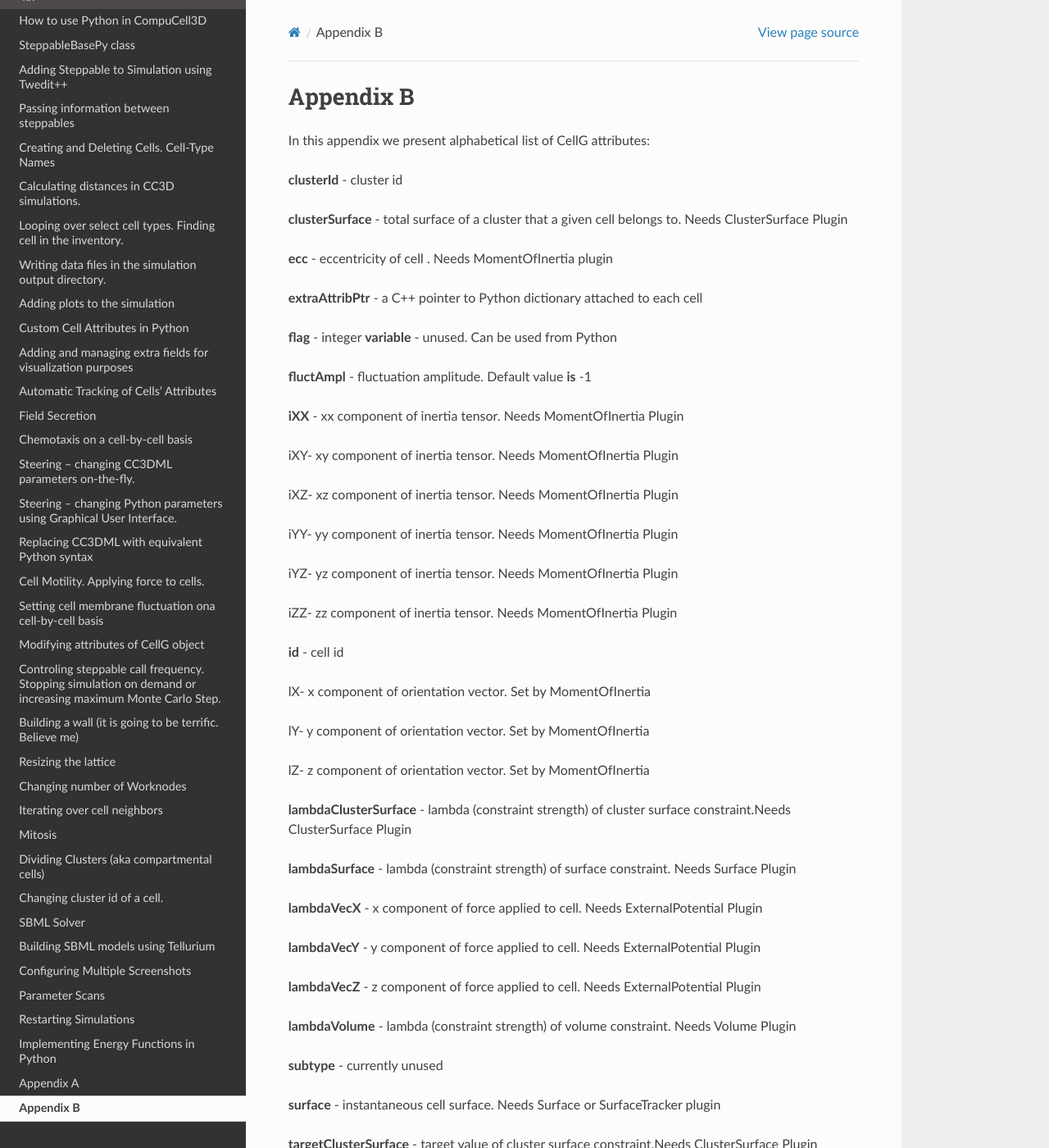
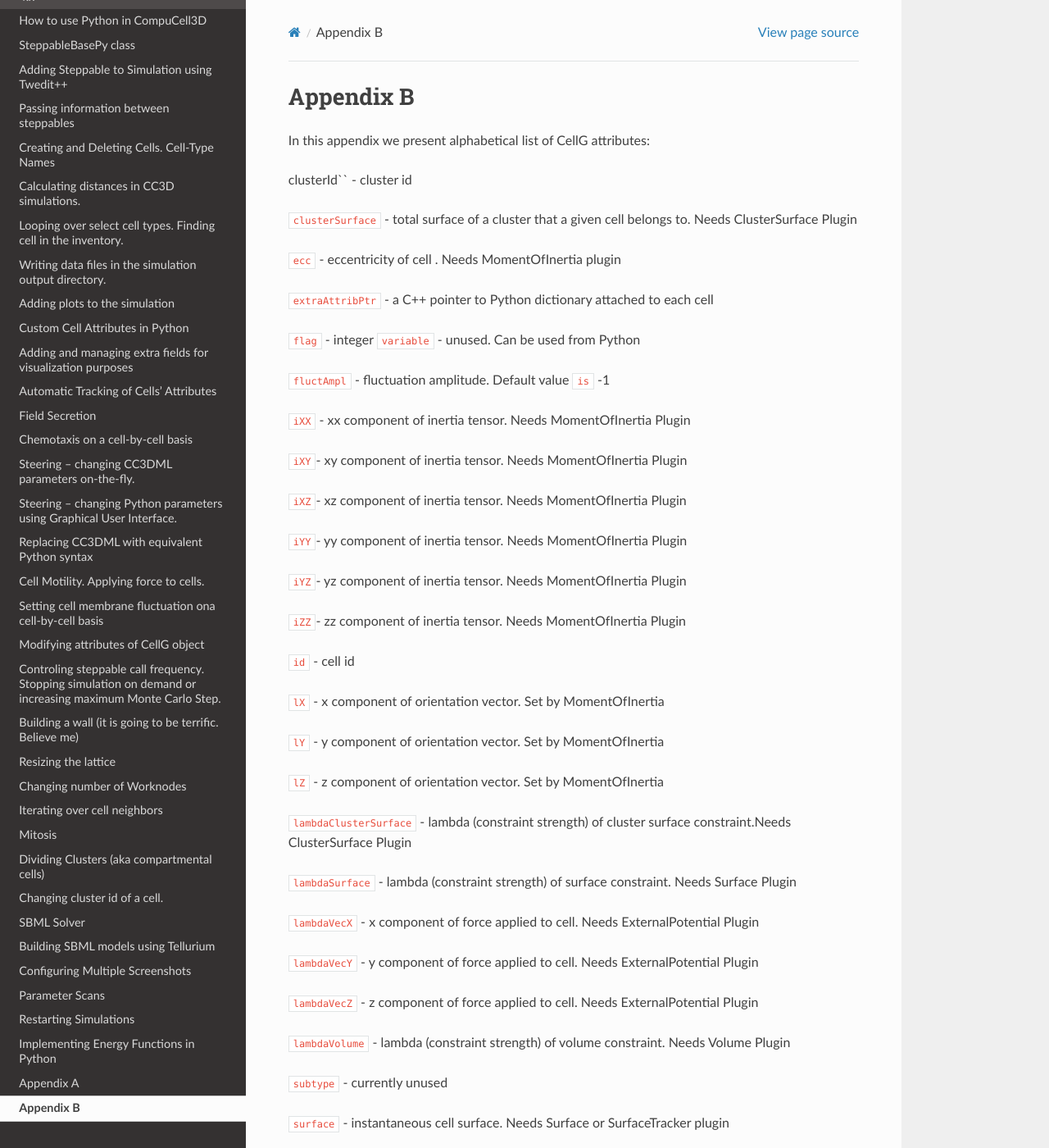
Before and after one commit to CompuCell3D/PythonScriptingManual, a Sphinx documentation site: the page built from docs/appendix_b.rst, in a window 1280 px wide and 1400 px high. Shown: the whole window at 82% size. Built offline with Sphinx 7.4.7 and the Read the Docs theme 2.0.0, drawn with Linux system fonts in a browser that asks for light colours.

```diff
--- a/docs/appendix_b.rst
+++ b/docs/appendix_b.rst
@@ -3,89 +3,89 @@ Appendix B
 
 In this appendix we present alphabetical list of CellG attributes:
 
-**clusterId** - cluster id
+clusterId`` - cluster id
 
-**clusterSurface** - total surface of a cluster that a given cell belongs
+``clusterSurface`` - total surface of a cluster that a given cell belongs
 to. Needs ClusterSurface Plugin
 
-**ecc** - eccentricity of cell . Needs MomentOfInertia plugin
+``ecc`` - eccentricity of cell . Needs MomentOfInertia plugin
 
-**extraAttribPtr** - a C++ pointer to Python dictionary attached to each
+``extraAttribPtr`` - a C++ pointer to Python dictionary attached to each
 cell
 
-**flag** - integer **variable** - unused. Can be used from Python
+``flag`` - integer ``variable`` - unused. Can be used from Python
 
-**fluctAmpl** - fluctuation amplitude. Default value **is** -1
+``fluctAmpl`` - fluctuation amplitude. Default value ``is`` -1
 
-**iXX** - xx component of inertia tensor. Needs MomentOfInertia Plugin
+``iXX`` - xx component of inertia tensor. Needs MomentOfInertia Plugin
 
-iXY- xy component of inertia tensor. Needs MomentOfInertia Plugin
+``iXY``- xy component of inertia tensor. Needs MomentOfInertia Plugin
 
-iXZ- xz component of inertia tensor. Needs MomentOfInertia Plugin
+``iXZ``- xz component of inertia tensor. Needs MomentOfInertia Plugin
 
-iYY- yy component of inertia tensor. Needs MomentOfInertia Plugin
+``iYY``- yy component of inertia tensor. Needs MomentOfInertia Plugin
 
-iYZ- yz component of inertia tensor. Needs MomentOfInertia Plugin
+``iYZ``- yz component of inertia tensor. Needs MomentOfInertia Plugin
 
-iZZ- zz component of inertia tensor. Needs MomentOfInertia Plugin
+``iZZ``- zz component of inertia tensor. Needs MomentOfInertia Plugin
 
-**id** - cell id
+``id`` - cell id
 
-lX- x component of orientation vector. Set by MomentOfInertia
+``lX`` - x component of orientation vector. Set by MomentOfInertia
 
-lY- y component of orientation vector. Set by MomentOfInertia
+``lY`` - y component of orientation vector. Set by MomentOfInertia
 
-lZ- z component of orientation vector. Set by MomentOfInertia
+``lZ`` - z component of orientation vector. Set by MomentOfInertia
 
-**lambdaClusterSurface** - lambda (constraint strength) of cluster surface
+``lambdaClusterSurface`` - lambda (constraint strength) of cluster surface
 constraint.Needs ClusterSurface Plugin
 
-**lambdaSurface** - lambda (constraint strength) of surface constraint.
+``lambdaSurface`` - lambda (constraint strength) of surface constraint.
 Needs Surface Plugin
 
-**lambdaVecX** - x component of force applied to cell. Needs
+``lambdaVecX`` - x component of force applied to cell. Needs
 ExternalPotential Plugin
 
-**lambdaVecY** - y component of force applied to cell. Needs
+``lambdaVecY`` - y component of force applied to cell. Needs
 ExternalPotential Plugin
 
-**lambdaVecZ** - z component of force applied to cell. Needs
+``lambdaVecZ`` - z component of force applied to cell. Needs
 ExternalPotential Plugin
 
-**lambdaVolume** - lambda (constraint strength) of volume constraint. Needs
+``lambdaVolume`` - lambda (constraint strength) of volume constraint. Needs
 Volume Plugin
 
-**subtype** - currently unused
+``subtype`` - currently unused
 
-**surface** - instantaneous cell surface. Needs Surface or SurfaceTracker
+``surface`` - instantaneous cell surface. Needs Surface or SurfaceTracker
 plugin
 
-**targetClusterSurface** - target value of cluster surface constraint.Needs
+``targetClusterSurface`` - target value of cluster surface constraint.Needs
 ClusterSurface Plugin
 
-**targetSurface** - target value of surface constraint. Needs Surface Plugin
+``targetSurface`` - target value of surface constraint. Needs Surface Plugin
 
-**targetVolume** - target value of volume constraint. Needs Volume Plugin
+``targetVolume`` - target value of volume constraint. Needs Volume Plugin
 
-**type** - cell type
+``type`` - cell type
 
-**volume** - instantaneous cell volume. Needs VolumeTracker plugin which is
+``volume`` - instantaneous cell volume. Needs VolumeTracker plugin which is
 loaded by default by every CC3D simulation.
 
-**xCM** - numerator of x-component expression for cell centroid
+``xCM`` - numerator of x-component expression for cell centroid
 
-**xCOM** - x component of cell centroid
+``xCOM`` - x component of cell centroid
 
-**xCOMPrev** - x component of cell centroid from previous MCS
+``xCOMPrev`` - x component of cell centroid from previous MCS
 
-**yCM** - numerator of y-component expression for cell centroid
+``yCM`` - numerator of y-component expression for cell centroid
 
-**yCOM** - y component of cell centroid
+``yCOM`` - y component of cell centroid
 
-**yCOMPrev** - y component of cell centroid from previous MCS
+``yCOMPrev`` - y component of cell centroid from previous MCS
 
-**zCM** - numerator of z-component expression for cell centroid
+``zCM`` - numerator of z-component expression for cell centroid
 
-**zCOM** - z component of cell centroid
+``zCOM`` - z component of cell centroid
 
-**zCOMPrev** - z component of cell centroid from previous MCS
+``zCOMPrev`` - z component of cell centroid from previous MCS
```
